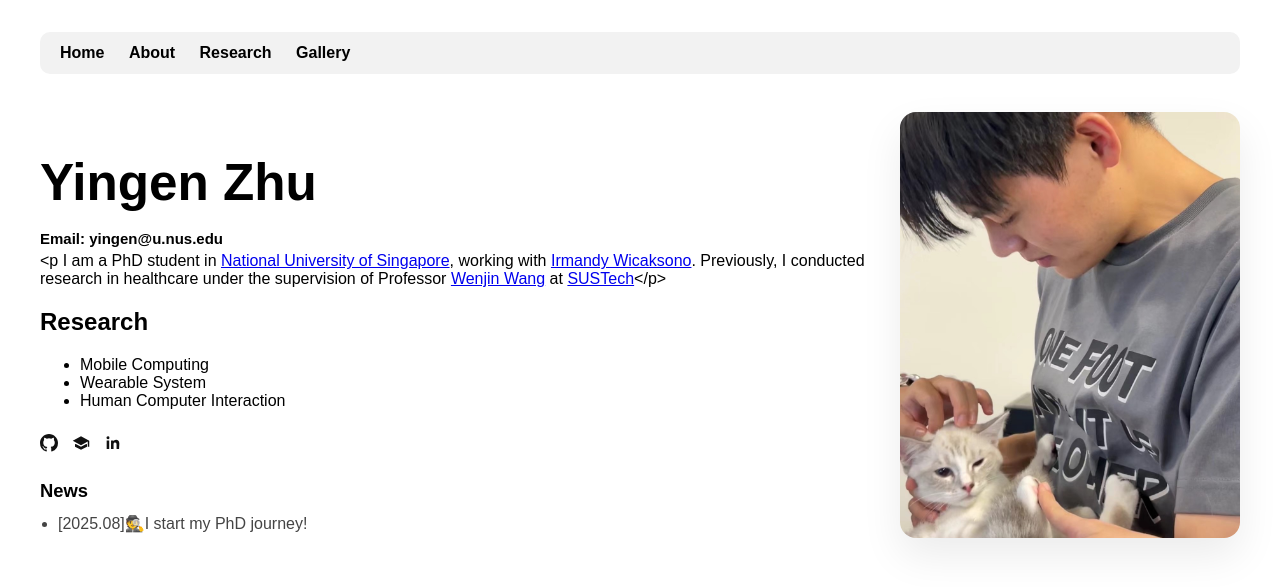
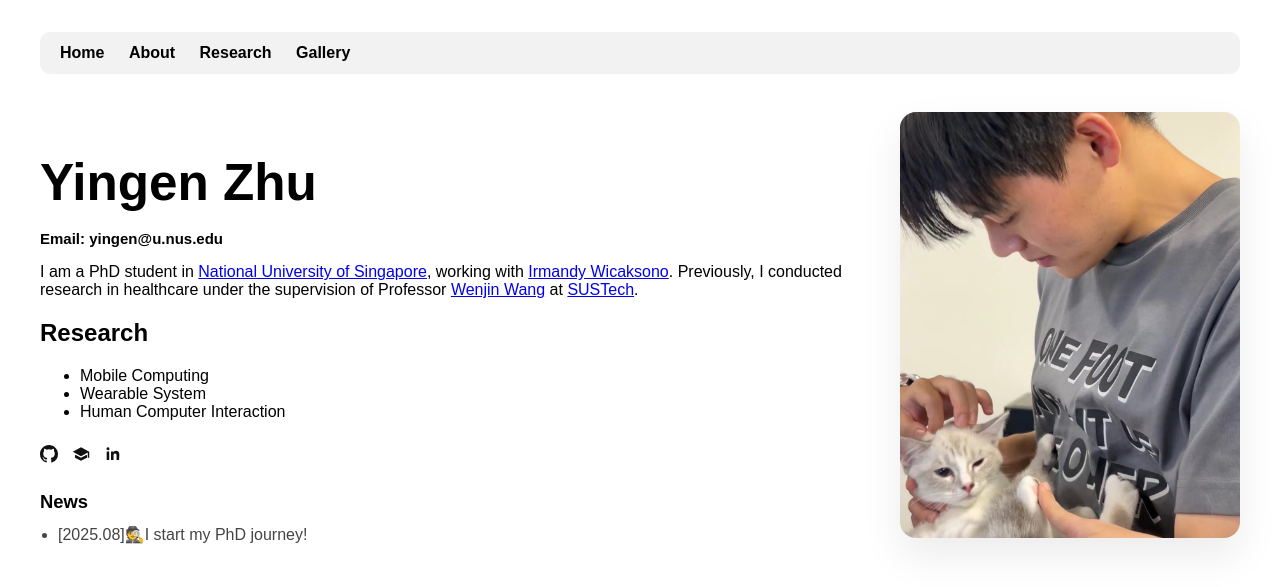
Before and after one commit to yingen-zhu/yingen-zhu.github.io, a Jekyll site: the page built from index.md, in a window 1280 px wide. Shown: the top 587 px of the page. Built offline with Jekyll 4.4.1, drawn with Linux system fonts in a browser that asks for light colours.

Commit message:
Update index.md

```diff
--- a/index.md
+++ b/index.md
@@ -105,7 +105,9 @@ title: Home
   <div class="profile-intro">
     <p class="profile-title">Yingen Zhu</p>
     <p class="profile-title" style="font-size: 15px;">Email: yingen@u.nus.edu</p>
-    <p I am a PhD student in <a href="https://www.nus.edu.sg/" target="_blank" rel="noopener">National University of Singapore</a>,   working with <a href="https://www.irmandyw.com/" target="_blank" rel="noopener">Irmandy Wicaksono</a>. Previously, I conducted research in healthcare under the supervision of Professor <a href="https://sites.google.com/site/rppgwenjin/" target="_blank" rel="noopener">Wenjin Wang</a> at <a href="https://www.sustech.edu.cn/en/" target="_blank" rel="noopener">SUSTech</a></p>
+    <p>
+      I am a PhD student in <a href="https://www.nus.edu.sg/" target="_blank" rel="noopener">National University of Singapore</a>, working with <a href="https://www.irmandyw.com/" target="_blank" rel="noopener">Irmandy Wicaksono</a>. Previously, I conducted research in healthcare under the supervision of Professor <a href="https://sites.google.com/site/rppgwenjin/" target="_blank" rel="noopener">Wenjin Wang</a> at <a href="https://www.sustech.edu.cn/en/" target="_blank" rel="noopener">SUSTech</a>.
+    </p>
 
     <section class="Research" aria-labelledby="Research-title">
       <h2 class="Research-title" id="news-title">Research</h2>
```
